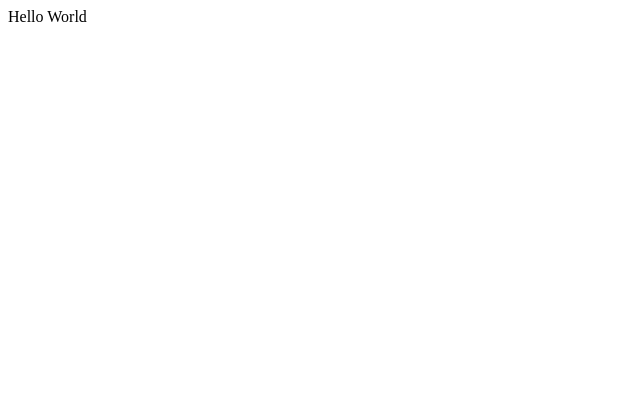
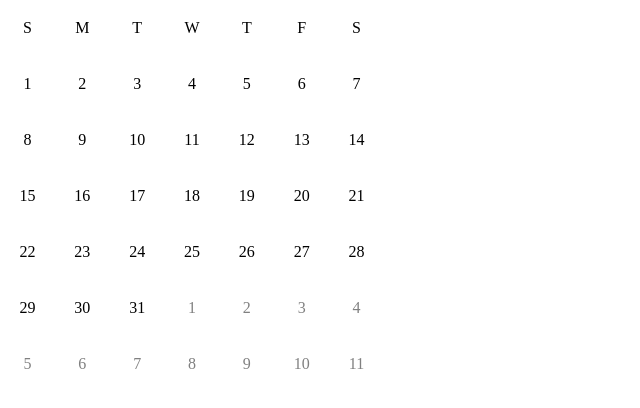
Before and after one commit to akbarimo/calendar-vue, a Vue app: page / in a window 1280 px wide. Shown: the top 408 px of the page, without its empty margins (0-640 px from the left). Built offline with nearby package versions, Linux system fonts and the light colour scheme.

Commit message:
Implement barebones calendar with simple styling

```diff
--- a/src/App.vue
+++ b/src/App.vue
@@ -1,10 +1,39 @@
 <script setup>
-import { generateCalendarDays, months } from './utils/calendar';
-console.log(generateCalendarDays());
-console.log(months);
+import { generateCalendarDates, months, days } from './utils/calendar';
+const dates = generateCalendarDates();
 </script>
 <template>
-  <main>Hello World</main>
+  <main>
+    <div class="wrapper">
+      <div class="days-container">
+        <h1 class="dates" v-for="day in days" :key="day">{{ day }}</h1>
+      </div>
+      <div class="days-container">
+        <div class="dates" v-for="date in dates" :key="date.date">
+          <h1 :class="{ notCurrentMonth: !date.currentMonth }">{{ date.date.date() }}</h1>
+        </div>
+      </div>
+    </div>
+  </main>
 </template>
 
-<style scoped></style>
+<style scoped>
+.wrapper {
+  width: 24rem;
+  height: 24rem;
+}
+.days-container {
+  width: 100%;
+  display: grid;
+  grid-template-columns: repeat(7, minmax(0, 1fr));
+}
+.dates {
+  height: 3.5rem;
+  display: grid;
+  place-content: center;
+}
+
+.notCurrentMonth {
+  color: grey;
+}
+</style>
--- /dev/null
+++ b/src/assets/styles.css
@@ -0,0 +1,124 @@
+html,
+body,
+div,
+span,
+applet,
+object,
+iframe,
+h1,
+h2,
+h3,
+h4,
+h5,
+h6,
+p,
+blockquote,
+pre,
+a,
+abbr,
+acronym,
+address,
+big,
+cite,
+code,
+del,
+dfn,
+em,
+img,
+ins,
+kbd,
+q,
+s,
+samp,
+small,
+strike,
+strong,
+sub,
+sup,
+tt,
+var,
+b,
+u,
+i,
+center,
+dl,
+dt,
+dd,
+ol,
+ul,
+li,
+fieldset,
+form,
+label,
+legend,
+table,
+caption,
+tbody,
+tfoot,
+thead,
+tr,
+th,
+td,
+article,
+aside,
+canvas,
+details,
+embed,
+figure,
+figcaption,
+footer,
+header,
+hgroup,
+menu,
+nav,
+output,
+ruby,
+section,
+summary,
+time,
+mark,
+audio,
+video {
+  margin: 0;
+  padding: 0;
+  border: 0;
+  font-size: 100%;
+  font: inherit;
+  vertical-align: baseline;
+}
+/* HTML5 display-role reset for older browsers */
+article,
+aside,
+details,
+figcaption,
+figure,
+footer,
+header,
+hgroup,
+menu,
+nav,
+section {
+  display: block;
+}
+body {
+  line-height: 1;
+}
+ol,
+ul {
+  list-style: none;
+}
+blockquote,
+q {
+  quotes: none;
+}
+blockquote:before,
+blockquote:after,
+q:before,
+q:after {
+  content: '';
+  content: none;
+}
+table {
+  border-collapse: collapse;
+  border-spacing: 0;
+}
--- a/src/utils/calendar.js
+++ b/src/utils/calendar.js
@@ -2,11 +2,11 @@ import dayjs from 'dayjs';
 import localeData from 'dayjs/plugin/localeData';
 dayjs.extend(localeData);
 
-export const generateCalendarDays = (month = dayjs().month(), year = dayjs().year()) => {
+export const generateCalendarDates = (month = dayjs().month(), year = dayjs().year()) => {
   const firstDateOfMonth = dayjs().year(year).month(month).startOf('month');
   const firstDayOfWeek = firstDateOfMonth.day();
 
-  const calendarDays = [...Array(42)].map((_, i) => {
+  const calendarDates = [...Array(42)].map((_, i) => {
     const currentDate = firstDateOfMonth.add(i - firstDayOfWeek, 'day');
     const isCurrentMonth = currentDate.isSame(firstDateOfMonth, 'month');
     return {
@@ -16,7 +16,9 @@ export const generateCalendarDays = (month = dayjs().month(), year = dayjs().yea
     };
   });
 
-  return calendarDays;
+  return calendarDates;
 };
 
 export const months = dayjs.months();
+
+export const days = ['S', 'M', 'T', 'W', 'T', 'F', 'S'];
```
Also changed, not shown: src/main.js (+5 -3 lines).
